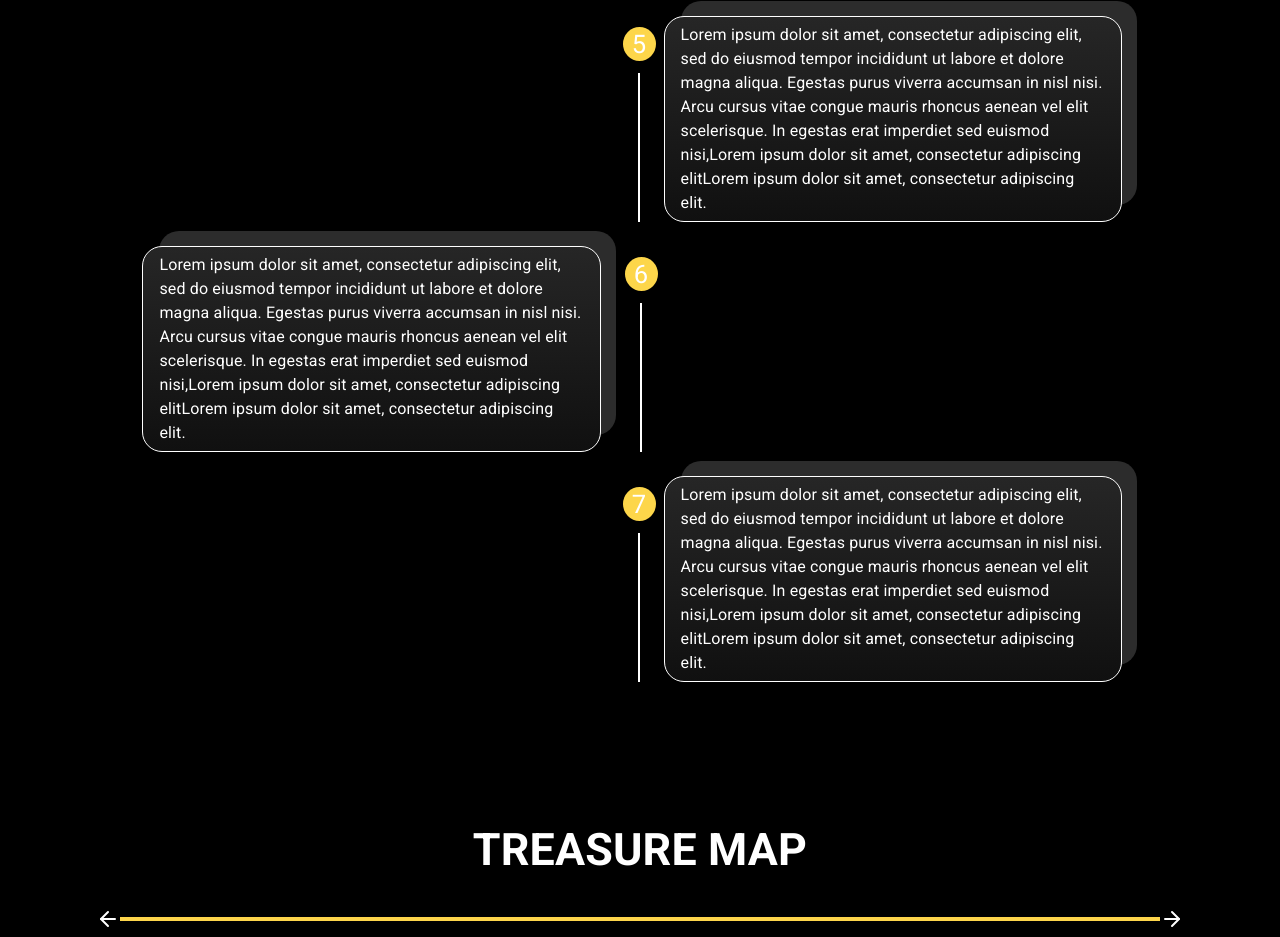
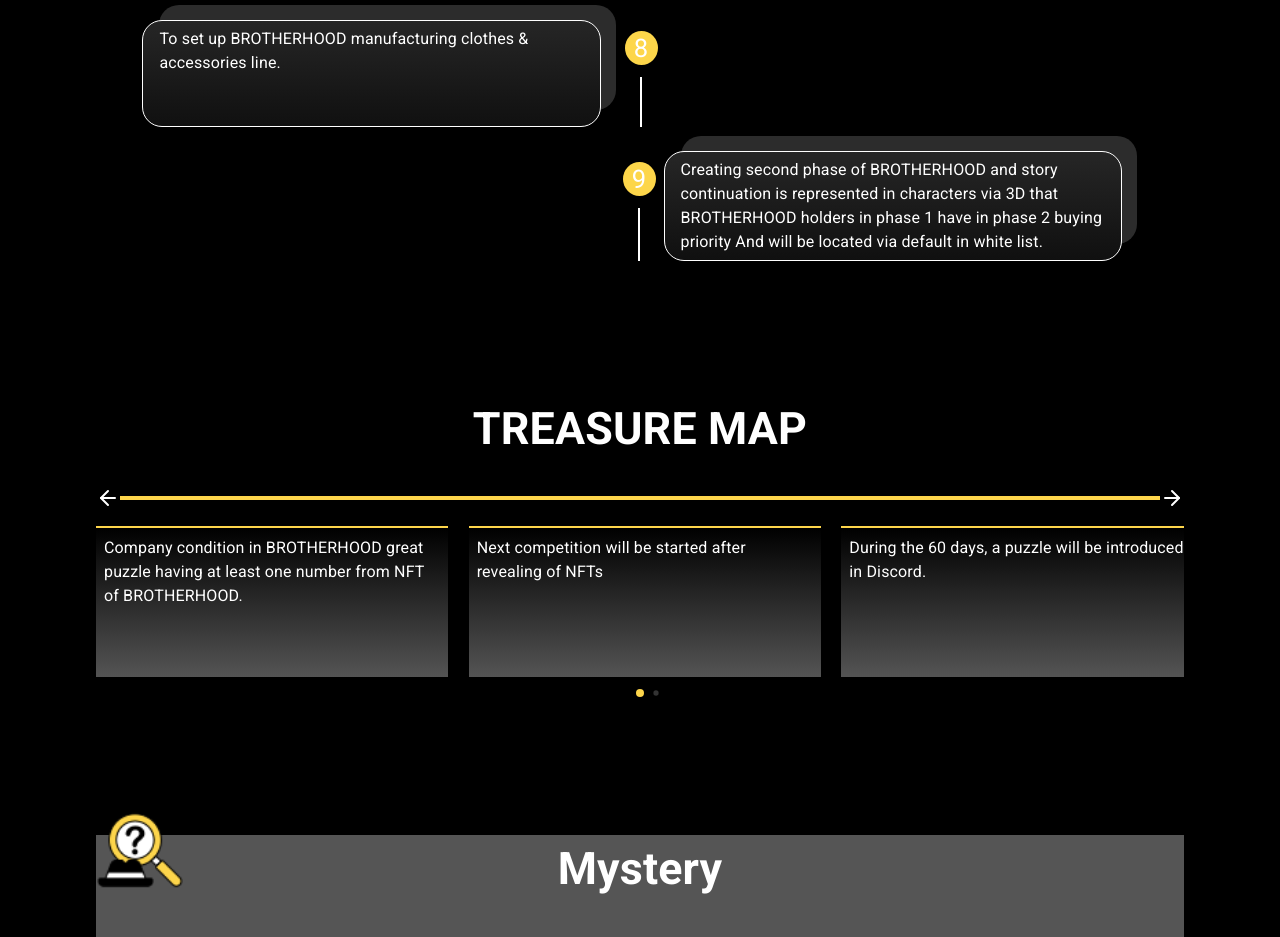
Before and after one commit to SepantaJoshani/NFT_UI, a React (Vite) app: page / in a window 1280 px wide. Shown: the part 1838-2775 px from the top of the page. Built offline with nearby package versions, Linux system fonts and the light colour scheme.

Commit message:
fixing fonts

```diff
--- a/data/index.js
+++ b/data/index.js
@@ -28,32 +28,79 @@ export const lorem =
   "Lorem ipsum dolor sit amet, consectetur adipiscing elit, sed do eiusmod tempor incididunt ut labore et dolore magna aliqua. Egestas purus viverra accumsan in nisl nisi. Arcu cursus vitae congue mauris rhoncus aenean vel elit scelerisque. In egestas erat imperdiet sed euismod nisi,Lorem ipsum dolor sit amet, consectetur adipiscing elitLorem ipsum dolor sit amet, consectetur adipiscing elit. ";
 export const timelineData = [
   {
-    id: 1,
-    text: lorem,
+    id: uuid(),
+    text: "%10 of net profit from BROTHERHOOD project mint is donated to cancer patients all over the world. ",
   },
   {
-    id: 2,
-    text: lorem,
+    id: uuid(),
+    text: "After unveiling of characters, big puzzle will be started and betting of participation in puzzling at least 1 NFT at BROTHERHOOD Project.",
   },
   {
-    id: 3,
-    text: lorem,
+    id: uuid(),
+    text: "Project contains very special  20 numbers from BROTHERHOOD group that two of NFTs divided between 2 holders into Airdrop.",
   },
   {
-    id: 4,
-    text: lorem,
+    id: uuid(),
+    text: "To set up BROTHERHOOD club in Metaverse and Holding mental & business seminars with prominent celebrities in Metaverse who NFT holders can be attended to this seminar free of cost.",
   },
   {
-    id: 5,
-    text: lorem,
+    id: uuid(),
+    text: " Launching recreational and sports club in Dubai and using of these services for free.",
+  },
+
+  {
+    id: uuid(),
+    text: "%50 of net profit of recreational and sports club income in Dubai is also paid to wallet upon the request of holder between BROTHERHOOD holders via once every three months into MATIC, ETH , BNB.",
   },
   {
-    id: 6,
-    text: lorem,
+    id: uuid(),
+    text: "Every NFT for receiving interest is counted one share.",
   },
   {
-    id: 7,
-    text: lorem,
+    id: uuid(),
+    text: "To set up BROTHERHOOD manufacturing clothes & accessories line.",
+  },
+  {
+    id: uuid(),
+    text: "Creating second phase of BROTHERHOOD and story continuation is represented in characters via 3D that BROTHERHOOD holders in phase 1 have in phase 2 buying priority And will be located via default in white list.",
+  },
+];
+export const sliderData = [
+  {
+    id: uuid(),
+    text: "Company condition in BROTHERHOOD great puzzle having at least one number from NFT of BROTHERHOOD.",
+  },
+  {
+    id: uuid(),
+    text: "Next competition will be started after revealing of NFTs ",
+  },
+  {
+    id: uuid(),
+    text: "During the 60 days, a puzzle will be introduced in Discord.",
+  },
+  {
+    id: uuid(),
+    text: "Competition consists of 20 puzzles that the first 19 from puzzles have each 10 points and the last puzzle is with 50 points.",
+  },
+  {
+    id: uuid(),
+    text: "The puzzles answers have specially concealed in 500 numbers and each of NFTs have a certain and accurate code.",
+  },
+  {
+    id: uuid(),
+    text: "When a person finds the answer in NFT, that's enough enter related code to NFT in the specified part.",
+  },
+  {
+    id: uuid(),
+    text: "Note that time to answer to riddle is until before considering the next puzzle and each person has a permission to record 1 answer for each puzzle.",
+  },
+  {
+    id: uuid(),
+    text: "Person who obtains the most points after finishing the last puzzle, will be won in BROTHERHOOD treasure.",
+  },
+  {
+    id: uuid(),
+    text: "If several people share the highest score, it will be lottery among them and each person that has the number of NFTs, there are more chanses to win ( the chance winning of X numbers of NFTs ).",
   },
 ];
 
--- a/src/components/content/faq/Faq.jsx
+++ b/src/components/content/faq/Faq.jsx
@@ -38,7 +38,6 @@ const Faq = () => {
             id="panel1a-header"
           >
             <Typography variant="body2">
-              {" "}
               Lorem ipsum dolor sit amet, consectetur adipiscing elit.
             </Typography>
           </AccordionSummary>
--- a/src/components/content/hero/Hero.jsx
+++ b/src/components/content/hero/Hero.jsx
@@ -34,11 +34,11 @@ const Hero = () => {
         <NumberValue>{number}/7654</NumberValue>
         <LastLine>
           <NumsContainer>
-            <NumBtn onClick={() => setNumber((prev) => prev + 1)}>
+            <NumBtn disabled={number>=3} onClick={() => setNumber((prev) => prev + 1)}>
               <img src={Plus} alt="plus" />
             </NumBtn>
             <NumValue>{number}</NumValue>
-            <NumBtn onClick={() => setNumber((prev) => prev - 1)}>
+            <NumBtn disabled={number===0} onClick={() => setNumber((prev) => prev - 1)}>
               <img src={Minus} alt="minus" />
             </NumBtn>
           </NumsContainer>
--- a/src/components/content/mystery/Mystery.styled.js
+++ b/src/components/content/mystery/Mystery.styled.js
@@ -81,7 +81,7 @@ export const TreasureWrapper = styled.div`
   width: 4.5rem;
   height: 4.5rem;
   position: absolute;
-  right: -1rem;
+  right: -1.5rem;
   bottom: -1.8rem;
 
   @media (min-width: 768px) {
@@ -122,14 +122,8 @@ export const HatWrapper = styled.div`
     height: 5.5rem;
   }
 
-  @media (min-width: 1024px) {
-    width: 6.5rem;
-    height: 6.5rem;
-  }
-  @media (min-width: 1280px) {
-    width: 7.5rem;
-    height: 7.5rem;
-  }
+
+
   @media (max-width: 374px) {
     display: none;
   }
--- a/src/components/content/nft/SomeNft.jsx
+++ b/src/components/content/nft/SomeNft.jsx
@@ -9,7 +9,7 @@ import { CardsWrapper } from "./SomeNft.styled";
 const SomeNft = () => {
   return (
     <>
-      <Typography variant="h2" textAlign="center">
+      <Typography variant="h2" sx={{mb:3}} textAlign="center">
         NFT
       </Typography>
       <CardsWrapper>
--- a/src/components/content/story/Story.jsx
+++ b/src/components/content/story/Story.jsx
@@ -15,12 +15,7 @@ const Story = () => {
       <Typography
         variant="body1"
         sx={{
-          xs: {
-            textAlign: "center",
-          },
-          md: {
-            textAlign: "left",
-          },
+          textAlign:'center'
         }}
       >
         {!smDown ? DUMMY_TEXT.substring(0, 600) : DUMMY_TEXT.substring(0, 200)}
--- a/src/components/content/team/Team.jsx
+++ b/src/components/content/team/Team.jsx
@@ -10,7 +10,7 @@ import { teamData } from "../../../../data/index";
 const Team = () => {
   return (
     <>
-      <Typography variant="h2" textAlign="center">
+      <Typography sx={{mb:3}} variant="h2" textAlign="center">
         TEAM
       </Typography>
       <CardsWrapper>
--- a/src/components/content/timeline/Timeline.styled.js
+++ b/src/components/content/timeline/Timeline.styled.js
@@ -18,6 +18,7 @@ export const StyledTimeline = styled(Timeline)`
 `;
 export const StyledTimeLineItem = styled(TimelineItem)`
   margin-top: 1.5rem;
+  min-height: 6.7rem;
 `;
 
 export const StyledDot = styled(TimelineDot)`
--- a/src/components/content/treasure/SingleSlide.jsx
+++ b/src/components/content/treasure/SingleSlide.jsx
@@ -5,7 +5,7 @@ import React from "react";
 const SingleSlide = ({ content }) => {
   return (
     <StyledSlide>
-      <Typography variant="body2">{content.substring(0, 200)}</Typography>
+      <StyledParagraph>{content}</StyledParagraph>
     </StyledSlide>
   );
 };
@@ -13,28 +13,41 @@ const SingleSlide = ({ content }) => {
 export default SingleSlide;
 
 const StyledSlide = styled.article`
-    max-width: 160px;
+  max-width: 160px;
+  min-height: 8.3rem;
   background-image: linear-gradient(#000000 0%, #545454 100%);
   border-top: 2px solid #fdd54b;
   padding: 0.5rem;
 
-  @media (min-width:640px) {
+  @media (min-width: 640px) {
     min-width: 13rem;
+  }
+  @media (min-width: 840px) {
+    min-width: 14rem;
+  }
+  @media (min-width: 1024px) {
+    min-width: 16rem;
+  }
+  @media (min-width: 1280px) {
+    min-width: 21rem;
+  }
+`;
 
+const StyledParagraph = styled.p`
+  font-size: 0.6rem;
+  @media (min-width: 375px) {
+    font-size: 0.65rem;
   }
-  @media (min-width:840px) {
-    min-width: 14rem;
-
+  @media (min-width: 425px) {
+    font-size: 0.7rem;
   }
-  @media (min-width:1024px) {
-    min-width: 16rem;
-
+  @media (min-width: 768px) {
+    font-size: .8rem;
   }
-  @media (min-width:1280px) {
-    min-width: 21rem;
-
+  @media (min-width: 1024px) {
+    font-size: .9rem;
   }
-
-
-
+  @media (min-width: 1280px) {
+    font-size: 1rem;
+  }
 `;
--- a/src/components/content/treasure/Treasure.jsx
+++ b/src/components/content/treasure/Treasure.jsx
@@ -4,7 +4,7 @@ import "swiper/css";
 import "swiper/css/navigation";
 import "swiper/css/pagination";
 import { Navigation, Pagination } from "swiper";
-import { timelineData } from "../../../../data";
+import { sliderData } from "../../../../data";
 import SingleSlide from "./SingleSlide";
 import Typography from "@mui/material/Typography";
 import LeftArrow from "../../../assets/left-arrow.svg";
@@ -44,7 +44,7 @@ function Treasure() {
           nextEl: ".right",
         }}
       >
-        {timelineData.map(({ text, id }) => (
+        {sliderData.map(({ text, id }) => (
           <SwiperSlide key={id}>
             <SingleSlide content={text} />
           </SwiperSlide>
--- a/src/components/layout/footer/Footer.jsx
+++ b/src/components/layout/footer/Footer.jsx
@@ -2,36 +2,11 @@ import React from "react";
 import LogoIcon from "../../../assets/logo.jpg";
 import TwitterIcon from "../../../assets/twitter.svg";
 import DiscordIcon from "../../../assets/discord.svg";
-import { useMediaQuery } from "@mui/material";
-import {
-  BtnCol,
-  ButtonsContainer,
-  DiscordBtn,
-  Logo,
-  SingleCol,
-  StyledFooter,
-  TwitterBtn,
-} from "./Footer.styled";
+import { BtnCol, Logo, SingleCol, StyledFooter } from "./Footer.styled";
 
 const Footer = () => {
-  const mdUp = useMediaQuery("(min-width:768px)");
-
-  const mobileSize = (
-    <>
-      <Logo src={LogoIcon} alt="brand" />
-      <ButtonsContainer>
-        <TwitterBtn>
-          <img src={TwitterIcon} alt="twitter icon" />
-        </TwitterBtn>
-        <DiscordBtn>
-          <img src={DiscordIcon} alt="twitter icon" />
-        </DiscordBtn>
-      </ButtonsContainer>
-    </>
-  );
-
-  const tabletSizeAbove = (
-    <>
+  return (
+    <StyledFooter>
       <Logo src={LogoIcon} alt="brand" />
       <SingleCol>
         <a href="#story">Story</a>
@@ -51,10 +26,8 @@ const Footer = () => {
           <img src={DiscordIcon} alt="twitter icon" />
         </a>
       </BtnCol>
-    </>
+    </StyledFooter>
   );
-
-  return <StyledFooter>{mdUp ? tabletSizeAbove : mobileSize}</StyledFooter>;
 };
 
 export default Footer;
--- a/src/components/layout/footer/Footer.styled.js
+++ b/src/components/layout/footer/Footer.styled.js
@@ -16,8 +16,8 @@ margin: 2.5rem auto;
   }
 `;
 export const Logo = styled.img`
-  width: 5rem;
-  height: 5rem;
+  width: 4.5rem;
+  height: 4.5rem;
 
   @media (min-width: 768px) {
     width: 7rem;
@@ -52,7 +52,7 @@ export const SingleCol = styled.div`
   flex-direction: column;
   a {
     padding: 0.5rem 0;
-    font-size: 0.8rem;
+    font-size: 0.65rem;
   }
 
   @media (min-width: 1024px) {
@@ -64,4 +64,9 @@ export const SingleCol = styled.div`
 export const BtnCol = styled.div`
   display: flex;
   column-gap: 1rem;
+img{
+  width: 1.2rem;
+  height: 1.2rem;
+}
+
 `;
```
